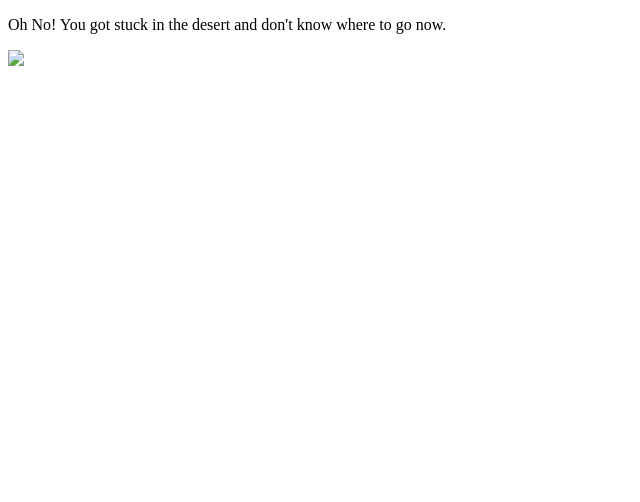
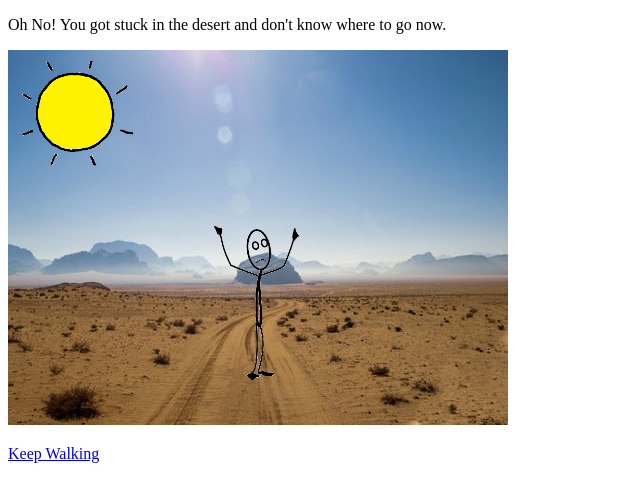
Before and after one commit to samatronic/AdventureGameSC, a plain HTML site: page choosestart.html in a window 1280 px wide. Shown: the whole page, without its empty margins (0-640 px from the left). Drawn offline with Linux system fonts and the light colour scheme; files whose address does not match are found by name.

Commit message:
added images and text to things

```diff
--- a/choosestart.html
+++ b/choosestart.html
@@ -4,8 +4,11 @@
         <p>
             Oh No! You got stuck in the desert and don't know where to go now.
         </p>
-        <img src=file:///Users/MissionBit/Downloads/desert.jpg
+        <img src=file:///Users/MissionBit/Desktop/AdventureGameSC/desert.jpg
         />
+        <p>  <a href="options.html">Keep Walking</a> </p>
+
+
     </body>
 
 </head>
```
Also changed, not shown: options.html (added, +8 -0 lines), desert.jpg (added).
